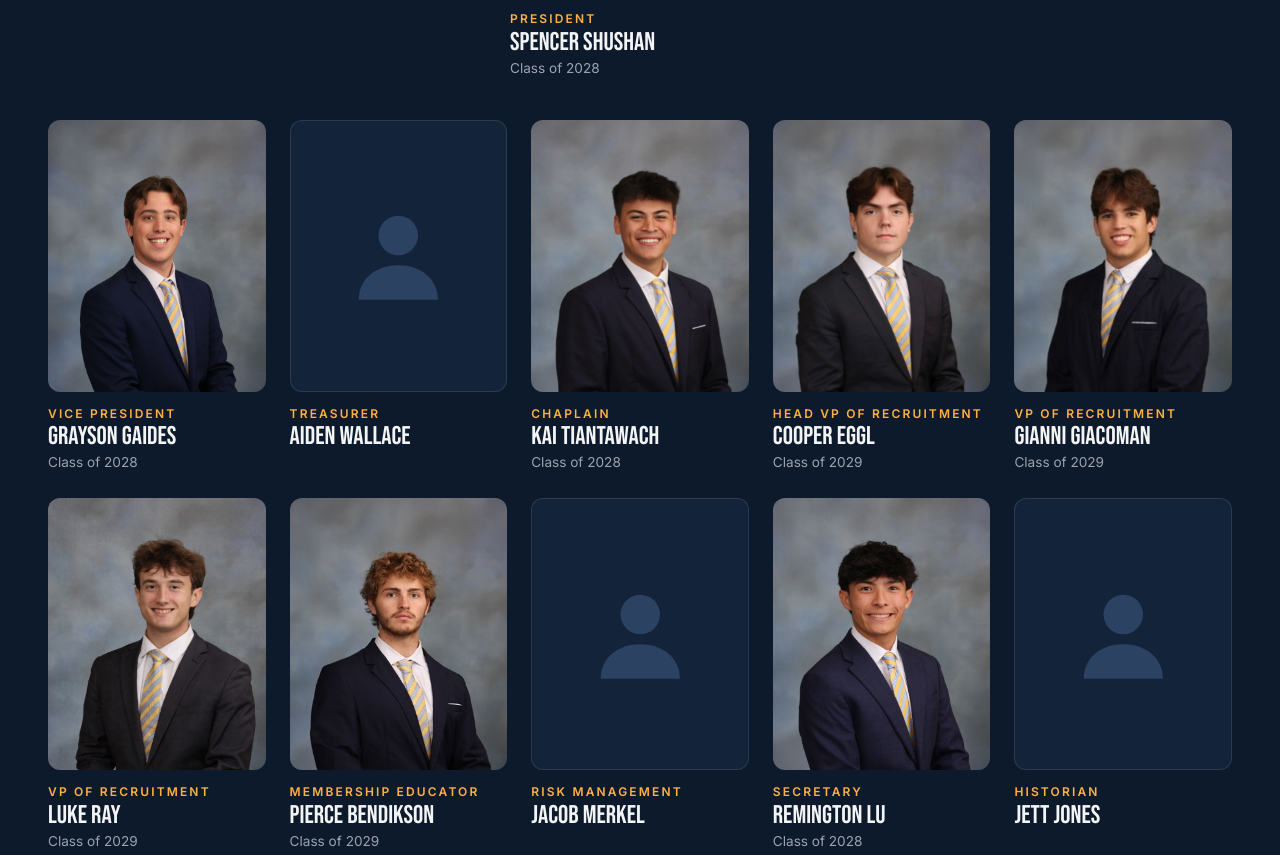
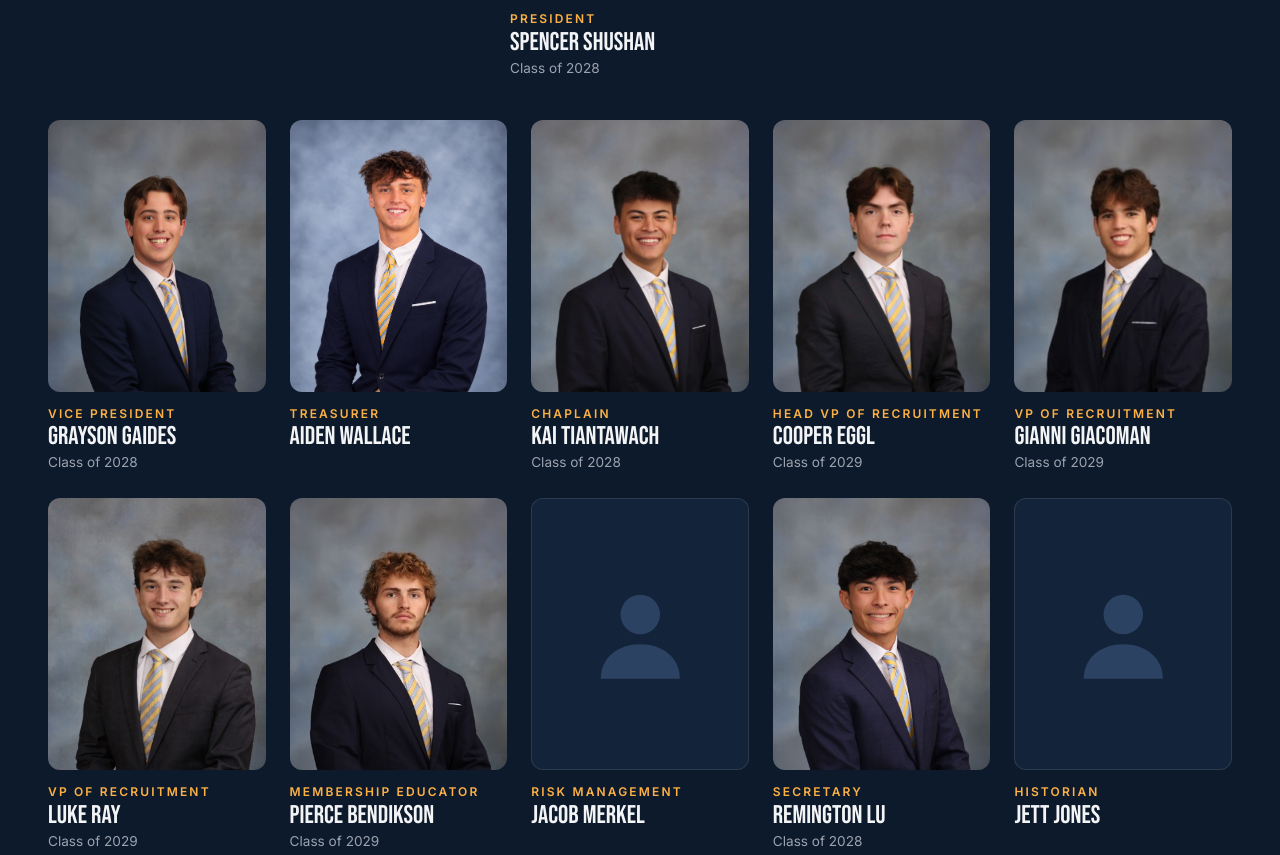
Before and after one commit to caymag/tamu-ato-website, an Astro site: page /leadership in a window 1280 px wide. Shown: the part 1060-1915 px from the top of the page. Built offline with nearby package versions, Linux system fonts and the light colour scheme; Astro itself is replaced by a stand-in of ours.

Commit message:
more exec pics

```diff
--- a/src/pages/leadership.astro
+++ b/src/pages/leadership.astro
@@ -14,12 +14,14 @@ import o7 from '../assets/photos/exec/officer-7.jpg';
 import o8 from '../assets/photos/exec/officer-8.jpg';
 import o9 from '../assets/photos/exec/officer-9.jpg';
 import o10 from '../assets/photos/exec/officer-10.jpg';
+import o11 from '../assets/photos/exec/officer-11.jpg';
+import o12 from '../assets/photos/exec/officer-12.jpg';
 
 const officers: { photo?: ImageMetadata; name: string; role: string; year?: string }[] = [
   // Display order, left to right. Officers without a photo show a blank profile.
   { photo: o5, name: 'Spencer Shushan', role: 'President', year: '2028' },
   { photo: o2, name: 'Grayson Gaides', role: 'Vice President', year: '2028' },
-  { name: 'Aiden Wallace', role: 'Treasurer' },
+  { photo: o12, name: 'Aiden Wallace', role: 'Treasurer' },
   { photo: o3, name: 'Kai Tiantawach', role: 'Chaplain', year: '2028' },
   { photo: o4, name: 'Cooper Eggl', role: 'Head VP of Recruitment', year: '2029' },
   { photo: o7, name: 'Gianni Giacoman', role: 'VP of Recruitment', year: '2029' },
@@ -28,7 +30,7 @@ const officers: { photo?: ImageMetadata; name: string; role: string; year?: stri
   { name: 'Jacob Merkel', role: 'Risk Management' },
   { photo: o1, name: 'Remington Lu', role: 'Secretary', year: '2028' },
   { name: 'Jett Jones', role: 'Historian' },
-  { name: 'Zach McGinn', role: 'Social Chair' },
+  { photo: o11, name: 'Zach McGinn', role: 'Social Chair' },
   { photo: o9, name: 'Sawyer Kouba', role: 'Housing', year: '2029' },
   { photo: o10, name: 'Deuce Abel', role: 'Philanthropy', year: '2029' },
 ];
```
Also changed, not shown: src/assets/photos/exec/officer-11.jpg (added), src/assets/photos/exec/officer-12.jpg (added).
